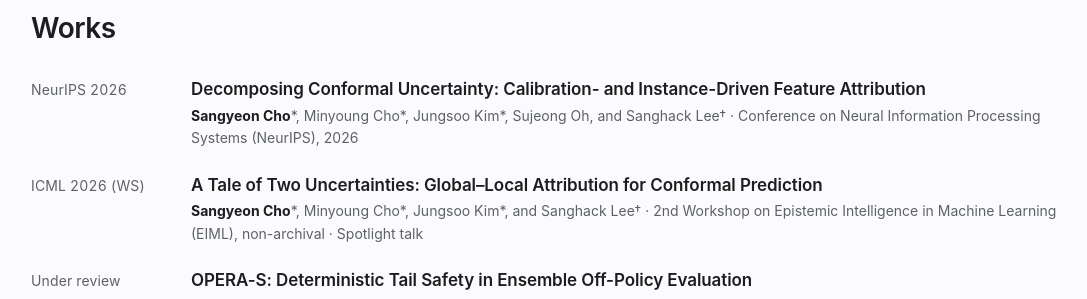
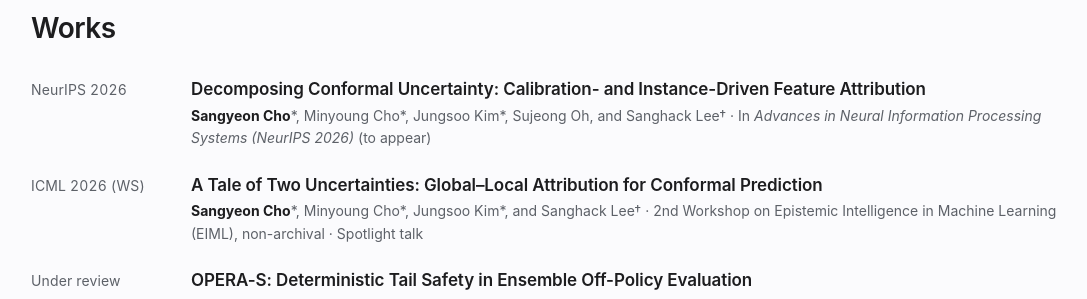
Before and after one commit to csymhph/csymhph.github.io, a Jekyll site: the page built from index.md, in a window 1280 px wide and 900 px high, scrolled down 1415 px. Shown: the part 153-452 px from the top of the window, without its empty margins (84-1171 px from the left). Built offline with Jekyll 4.4.1, drawn with Linux system fonts in a browser that asks for light colours.

Commit message:
Align the NeurIPS citation and downloadable CV with the accepted paper's proceedings listing.

```diff
--- a/index.md
+++ b/index.md
@@ -96,7 +96,7 @@
         <span class="record-date">NeurIPS 2026</span>
         <div class="record-copy">
           <h3>Decomposing Conformal Uncertainty: Calibration- and Instance-Driven Feature Attribution</h3>
-          <p><strong>Sangyeon Cho</strong>*, Minyoung Cho*, Jungsoo Kim*, Sujeong Oh, and Sanghack Lee† · Conference on Neural Information Processing Systems (NeurIPS), 2026</p>
+          <p><strong>Sangyeon Cho</strong>*, Minyoung Cho*, Jungsoo Kim*, Sujeong Oh, and Sanghack Lee† · In <em>Advances in Neural Information Processing Systems (NeurIPS 2026)</em> (to appear)</p>
         </div>
       </li>
       <li class="record">
```
Also changed, not shown: 1 other file.
